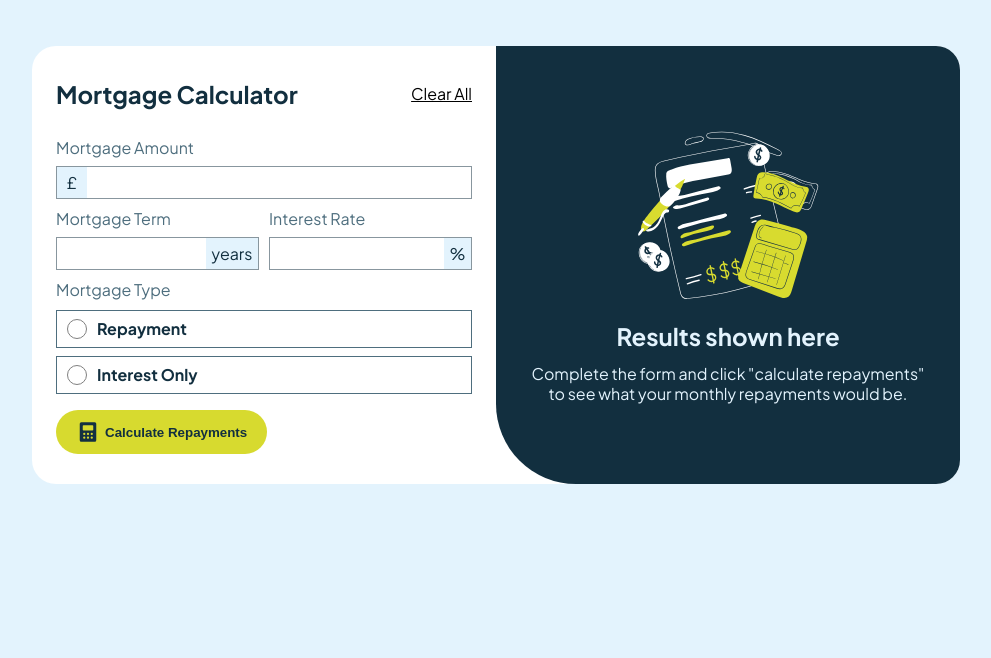
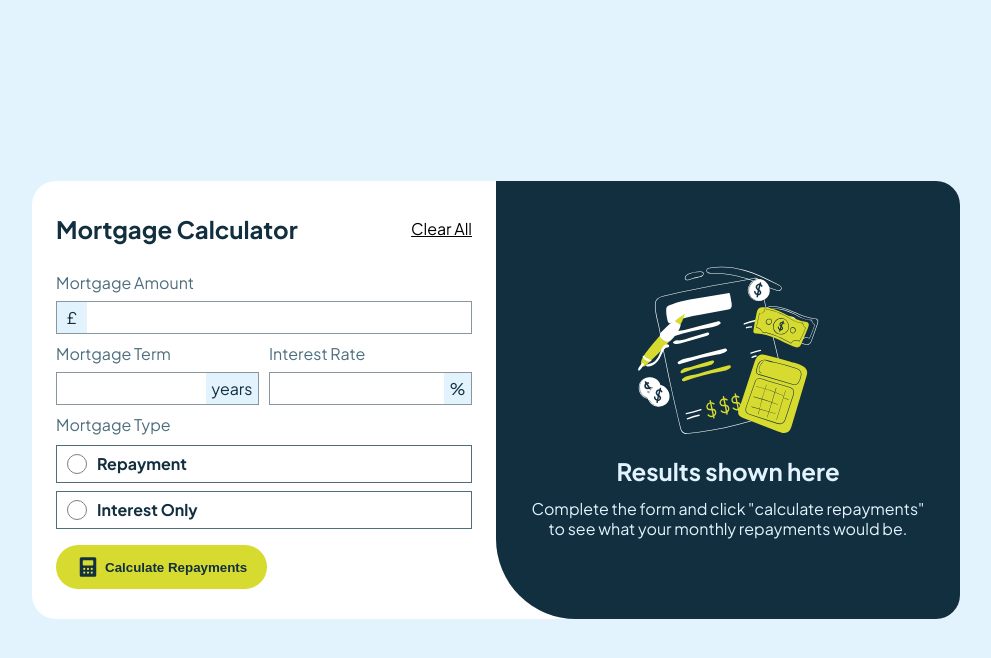
Before and after one commit to Peacefsps/mortgage-repayment-calculator, a React (Create React App) app: page / in a window 1280 px wide. Shown: the top 658 px of the page, without its empty margins (144-1135 px from the left). Built offline with nearby package versions, Linux system fonts and the light colour scheme.

Commit message:
Some fixes

```diff
--- a/src/components/Homepage.js
+++ b/src/components/Homepage.js
@@ -113,7 +113,9 @@ export default function Homepage() {
         <div className="calculator-container">
           <div className="heading">
             <h1>Mortgage Calculator</h1>
-            <button href="#" onClick={resetForm}>Clear All</button>
+            <button href="#" onClick={resetForm}>
+              Clear All
+            </button>
           </div>
           <form className="form">
             <div className="mortgage-box">
@@ -141,7 +143,7 @@ export default function Homepage() {
                   } `}
                 >
                   <input
-                    type="text"
+                    type="number"
                     name="term"
                     value={formData.term}
                     onChange={handleChange}
@@ -158,11 +160,12 @@ export default function Homepage() {
                   } `}
                 >
                   <input
-                    type="text"
+                    type="number"
                     name="rate"
                     value={formData.rate}
                     className={errors.rate ? "input-error" : ""}
                     onChange={handleChange}
+                    step="0.01"
                   />
                 </div>
                 {errors.rate && <span className="errors">{errors.rate}</span>}
--- a/src/styles/Homepage.css
+++ b/src/styles/Homepage.css
@@ -17,11 +17,10 @@ img {
 }
 body {
     background: hsl(202, 86%, 94%);
-    height: fit-content;
+    min-height: 100vh;
     display: flex;
     justify-content: center;
     align-items: center;
-    padding: 0 100px;
     font-family: "Plus Jakarta Sans", sans-serif;
 }
 html {
@@ -38,11 +37,7 @@ button {
     justify-content: center;
     background: white;
     width: fit-content;
-    margin-top: 5%;
-    margin-bottom: 30px;
     border-radius: 24px;
-    /* margin-left: 20%;
-    margin-right: 20%; */
 }
 .calculator-container {
     padding: 24px;
@@ -110,7 +105,7 @@ button {
 .rate-box::after {
     content: "%";
 }
-.term-box > input[type=text], .rate-box > input[type=text], .amt-box > input[type=text] {
+.term-box > input[type=number], .rate-box > input[type=number], .amt-box > input[type=text] {
     margin-bottom: 8px;
     margin-top: 6px;
     padding: 8px 12px;
@@ -119,17 +114,17 @@ button {
     width: 100%;
     /* border-radius: 4px; */
 }
-.term-box > input[type=text]:hover, .rate-box > input[type=text]:hover, .amt-box > input[type=text]:hover {
+.term-box > input[type=]:hover, .rate-box > input[type=number]:hover, .amt-box > input[type=text]:hover {
     border-color: var(--secondary-color);
 }
 .term-box:focus-within::after, .rate-box:focus-within::after, .amt-box:focus-within::before {
     background-color: var(--primary-color);
 }
-.term-box > input[type=text]:focus, .rate-box > input[type=text]:focus, .amt-box > input[type=text]:focus {
+.term-box > input[type=number]:focus, .rate-box > input[type=number]:focus, .amt-box > input[type=text]:focus {
     outline: transparent;
     border-color: var(--primary-color);
 }
-.term-box > input[type=text].input-error, .rate-box > input[type=text].input-error, .amt-box > input[type=text].input-error {
+.term-box > input[type=number].input-error, .rate-box > input[type=number].input-error, .amt-box > input[type=text].input-error {
     border-color: var(--error-color);
 }
 .term-box.input-error::after, .rate-box.input-error::after, .amt-box.input-error::before {
```
